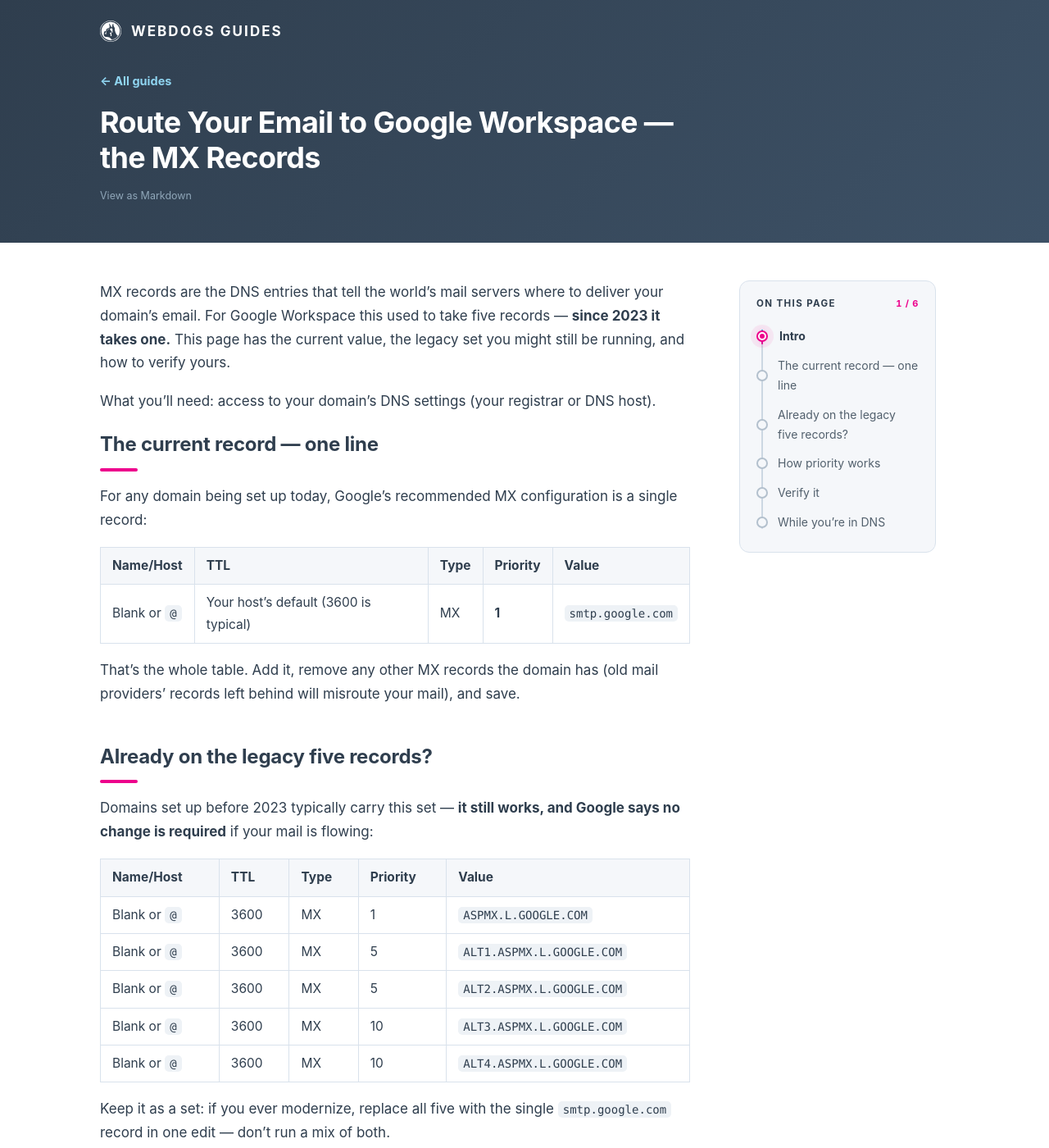
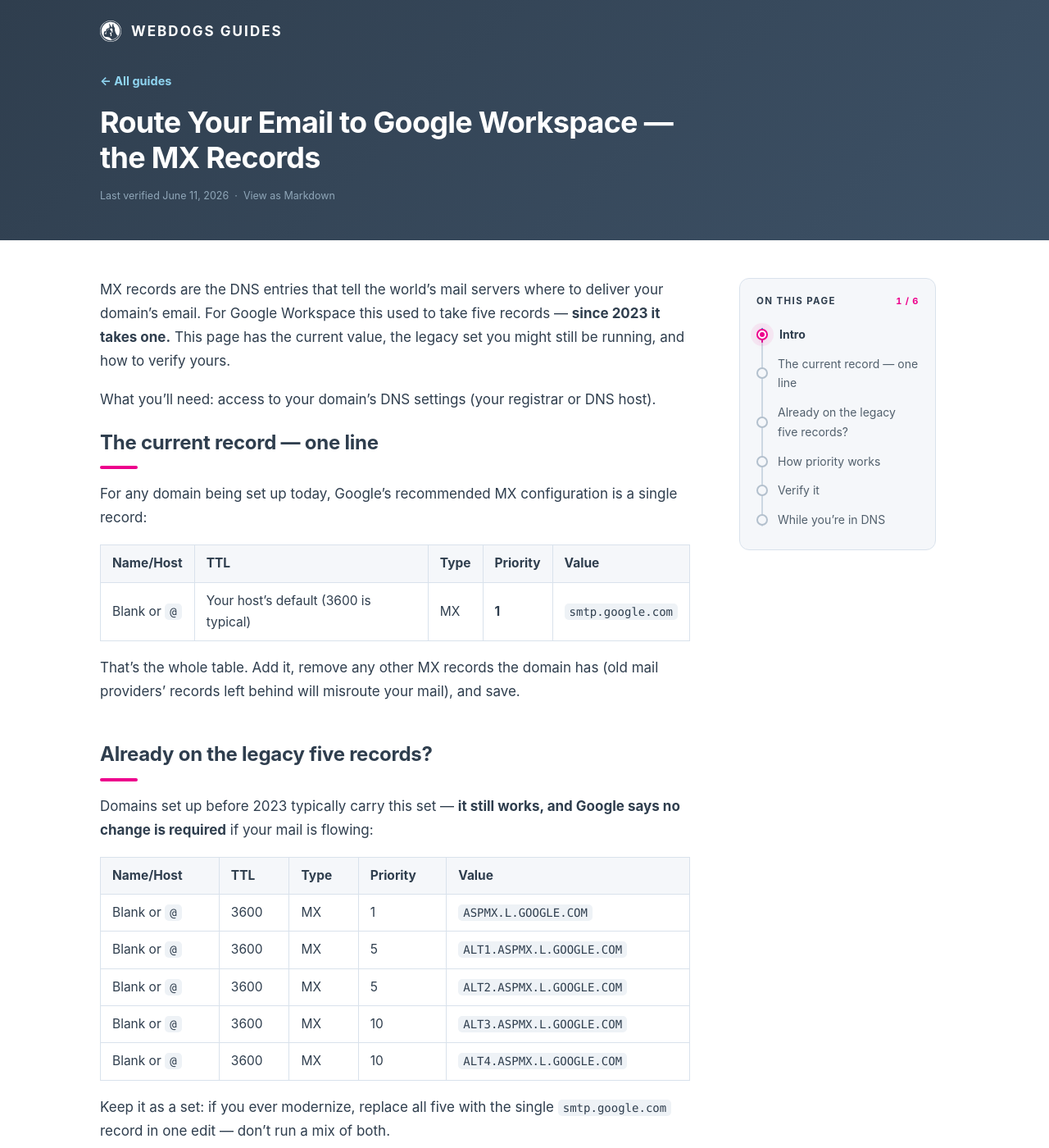
Before and after one commit to theWEBDOGS/guides, a Jekyll site: the page built from workspace-mx-records/index.md, in a window 1280 px wide and 1400 px high. Shown: the whole window at 82% size. Built offline with Jekyll 4.4.1, drawn with Linux system fonts in a browser that asks for light colours; some web fonts are replaced.

Commit message:
Publish guides (2026-06-11) [generated]

```diff
--- a/_layouts/guide.html
+++ b/_layouts/guide.html
@@ -9,7 +9,7 @@ layout: base
     </div>
     <nav class="crumb"><a href="{{ '/' | relative_url }}">← All guides</a></nav>
     <h1>{{ page.title }}</h1>
-    <p><a class="mdlink" href="{{ page.slug }}.md" title="This guide as plain Markdown — ideal for pasting to an AI assistant">View as Markdown</a></p>
+    <p class="bandmeta">{%- if page.verified %}Last verified {{ page.verified | date: "%B %-d, %Y" }} &nbsp;·&nbsp; {% endif -%}<a class="mdlink" href="{{ page.slug }}.md" title="This guide as plain Markdown — ideal for pasting to an AI assistant">View as Markdown</a></p>
   </div>
 </div>
 <div class="layout">
--- a/assets/css/guides.css
+++ b/assets/css/guides.css
@@ -95,10 +95,8 @@ body.home { background: var(--paper); }
   font-size: 36px; line-height: 1.2; letter-spacing: -.02em;
   font-weight: 700; max-width: 760px;
 }
-.band .mdlink {
-  display: inline-block; margin-top: 14px;
-  color: #8fa6b8; font-size: 12.5px; text-decoration: none;
-}
+.band .bandmeta { margin-top: 14px; font-size: 12.5px; color: #8fa6b8; }
+.band .mdlink { color: inherit; text-decoration: none; }
 .band .mdlink:hover { color: #fff; text-decoration: underline; }
 
 /* ---------- guide: content + sticky TOC ---------- */
--- a/llms.txt
+++ b/llms.txt
@@ -7,6 +7,6 @@
 
 ## Guides
 
-- [Route Your Email to Google Workspace — the MX Records](https://guides.webdogs.com/workspace-mx-records/workspace-mx-records.md): It's one record now: smtp.google.com. The current MX value, the legacy five-record set you might still have, and how to check yours is right.
-- [Stop Email Spoofing — SPF, DKIM, and DMARC for Google Workspace](https://guides.webdogs.com/spf-dkim-dmarc/spf-dkim-dmarc.md): The three DNS records that prove your email is really yours — authorize your senders, sign your mail, set the policy. Required for bulk senders since 2024.
-- [Private, On-Device Voice Dictation — TypeWhisper Setup for Mac](https://guides.webdogs.com/typewhisper/typewhisper.md): Turn Caps Lock into a push-to-talk key and dictate into any app — about 10 minutes to set up, free, with nothing sent to the cloud.
+- [Route Your Email to Google Workspace — the MX Records](https://guides.webdogs.com/workspace-mx-records/workspace-mx-records.md): It's one record now: smtp.google.com. The current MX value, the legacy five-record set you might still have, and how to check yours is right. (last verified 2026-06-11)
+- [Stop Email Spoofing — SPF, DKIM, and DMARC for Google Workspace](https://guides.webdogs.com/spf-dkim-dmarc/spf-dkim-dmarc.md): The three DNS records that prove your email is really yours — authorize your senders, sign your mail, set the policy. Required for bulk senders since 2024. (last verified 2026-06-11)
+- [Private, On-Device Voice Dictation — TypeWhisper Setup for Mac](https://guides.webdogs.com/typewhisper/typewhisper.md): Turn Caps Lock into a push-to-talk key and dictate into any app — about 10 minutes to set up, free, with nothing sent to the cloud. (last verified 2026-06-10)
--- a/workspace-mx-records/index.md
+++ b/workspace-mx-records/index.md
@@ -2,6 +2,7 @@
 public: true
 title: "Route Your Email to Google Workspace — the MX Records"
 slug: workspace-mx-records
+verified: 2026-06-11
 description: "It's one record now: smtp.google.com. The current MX value, the legacy five-record set you might still have, and how to check yours is right."
 ---
 
```
Also changed, not shown: spf-dkim-dmarc/index.md (+1 -0 lines), typewhisper/index.md (+1 -0 lines).
